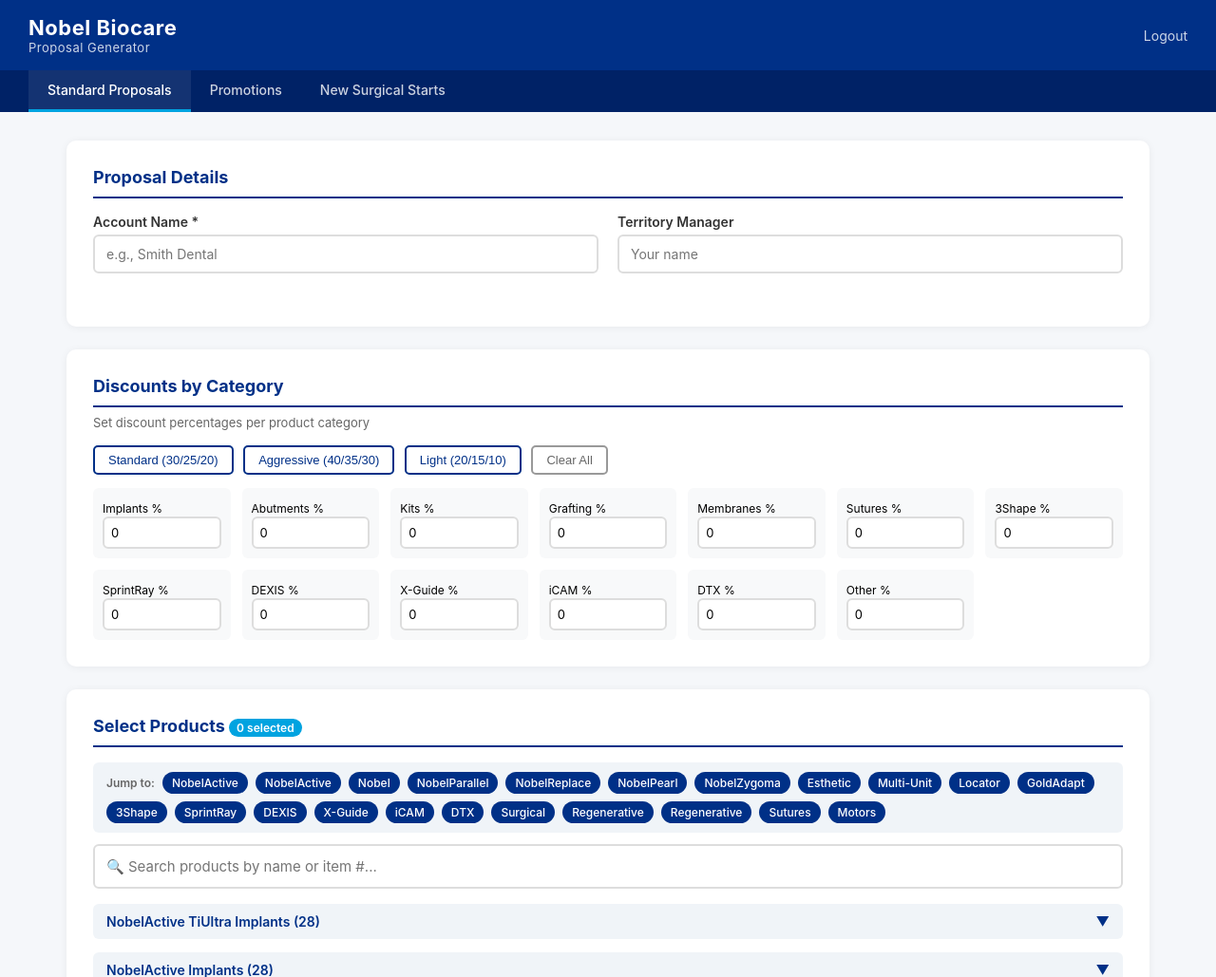
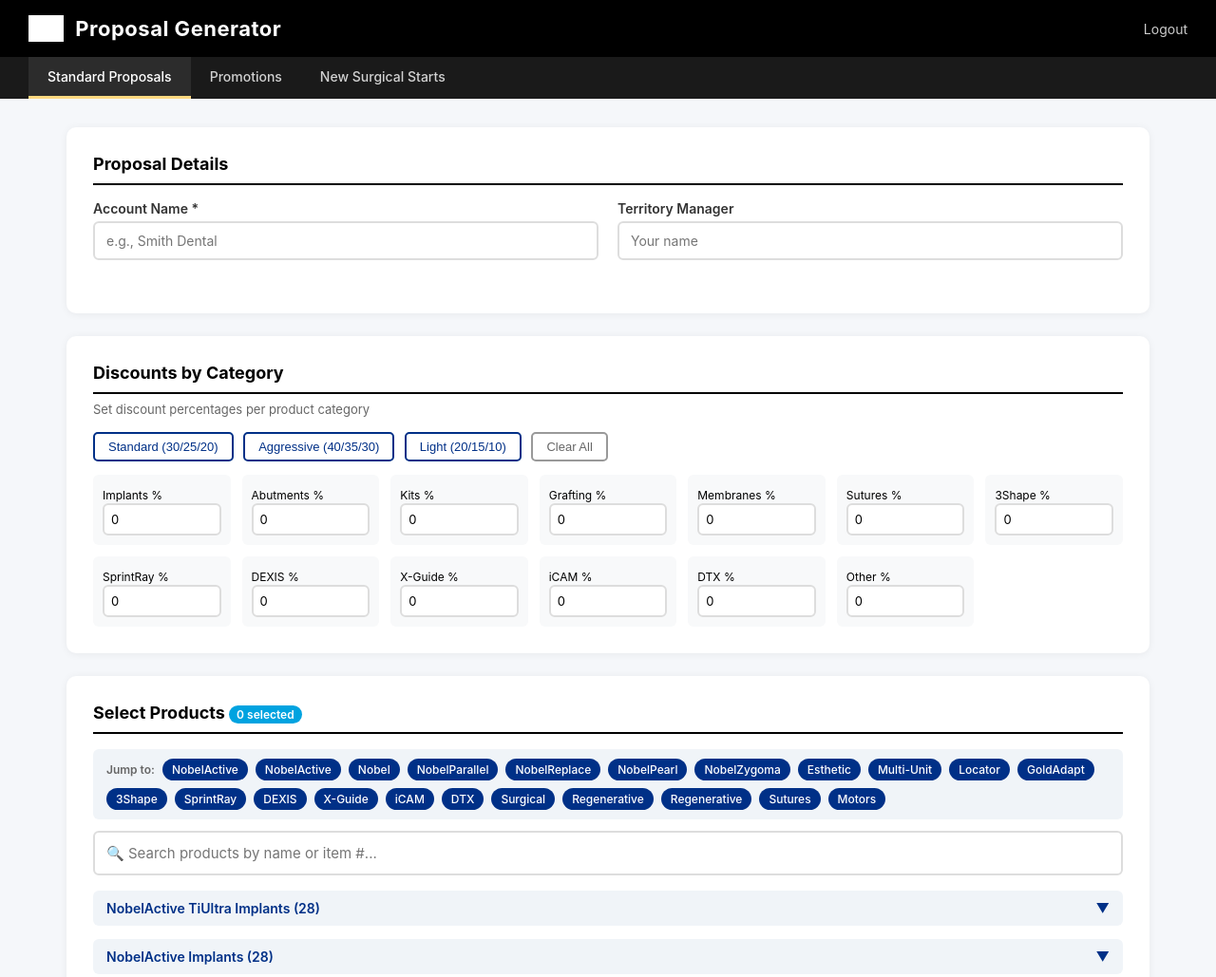
Before and after one commit to ArtooBeeptoo/nobel-proposal-generator, a Flask app: page / in a window 1280 px wide. Shown: the top 1029 px of the page at 95% size. Run offline with Flask 3, Linux system fonts and the light colour scheme; the visitor is signed in with stand-in values (Sample User, id 1); grey boxes are pictures that could not be loaded.

Commit message:
🎨 Update branding to match nobelbiocare.com - black/gold palette, logo

```diff
--- a/app.py
+++ b/app.py
@@ -24,11 +24,14 @@ app = Flask(__name__)
 app.secret_key = os.environ.get('SECRET_KEY', 'nobel-proposal-2026')
 APP_PASSWORD = os.environ.get('APP_PASSWORD', 'nobel2026')
 
-# ── Brand colors ──
-BRAND_BLUE = '#003087'
-BRAND_ACCENT = '#00A3E0'
-BRAND_BLUE_RGB = RGBColor(0x00, 0x30, 0x87)
-BRAND_ACCENT_RGB = RGBColor(0x00, 0xA3, 0xE0)
+# ── Brand colors (Nobel Biocare 2026) ──
+BRAND_PRIMARY = '#000000'
+BRAND_ACCENT = '#FED880'
+BRAND_GREY = '#F2F1F0'
+BRAND_BLUE = '#000000'  # kept for backward compat
+BRAND_BLUE_RGB = RGBColor(0x00, 0x00, 0x00)
+BRAND_ACCENT_RGB = RGBColor(0xFE, 0xD8, 0x80)
+BRAND_GOLD_RGB = RGBColor(0xFE, 0xD8, 0x80)
 
 # ── Discount Groups ──
 DISCOUNT_GROUPS = {
--- a/templates/base.html
+++ b/templates/base.html
@@ -12,7 +12,7 @@
             min-height: 100vh;
         }
         .top-bar {
-            background: #003087;
+            background: #000000;
             color: white;
             padding: 0;
         }
@@ -39,7 +39,7 @@
         .top-bar a.logout:hover { opacity: 1; }
 
         nav.main-nav {
-            background: #002266;
+            background: #1a1a1a;
         }
         nav.main-nav .nav-inner {
             max-width: 1300px;
@@ -60,7 +60,7 @@
         nav.main-nav a:hover { color: white; background: rgba(255,255,255,0.05); }
         nav.main-nav a.active {
             color: white;
-            border-bottom-color: #00A3E0;
+            border-bottom-color: #FED880;
             background: rgba(255,255,255,0.08);
         }
 
@@ -74,12 +74,12 @@
         }
         .card h2 {
             margin: 0 0 16px 0;
-            color: #003087;
+            color: #000;
             font-size: 18px;
             padding-bottom: 10px;
-            border-bottom: 2px solid #003087;
+            border-bottom: 2px solid #000;
         }
-        .card h3 { color: #003087; margin-bottom: 12px; font-size: 16px; }
+        .card h3 { color: #333; margin-bottom: 12px; font-size: 16px; }
 
         .form-row {
             display: grid;
@@ -196,9 +196,9 @@
 <body>
     <div class="top-bar">
         <div class="top-bar-inner">
-            <div class="brand">
-                Nobel Biocare
-                <small>Proposal Generator</small>
+            <div class="brand" style="display:flex;align-items:center;gap:12px;">
+                <img src="https://www.nobelbiocare.com/themes/custom/nobel/logo-small.svg" alt="Nobel Biocare" style="height:28px;filter:brightness(0) invert(1);">
+                <span>Proposal Generator</span>
             </div>
             <a href="{{ url_for('logout') }}" class="logout">Logout</a>
         </div>
```
